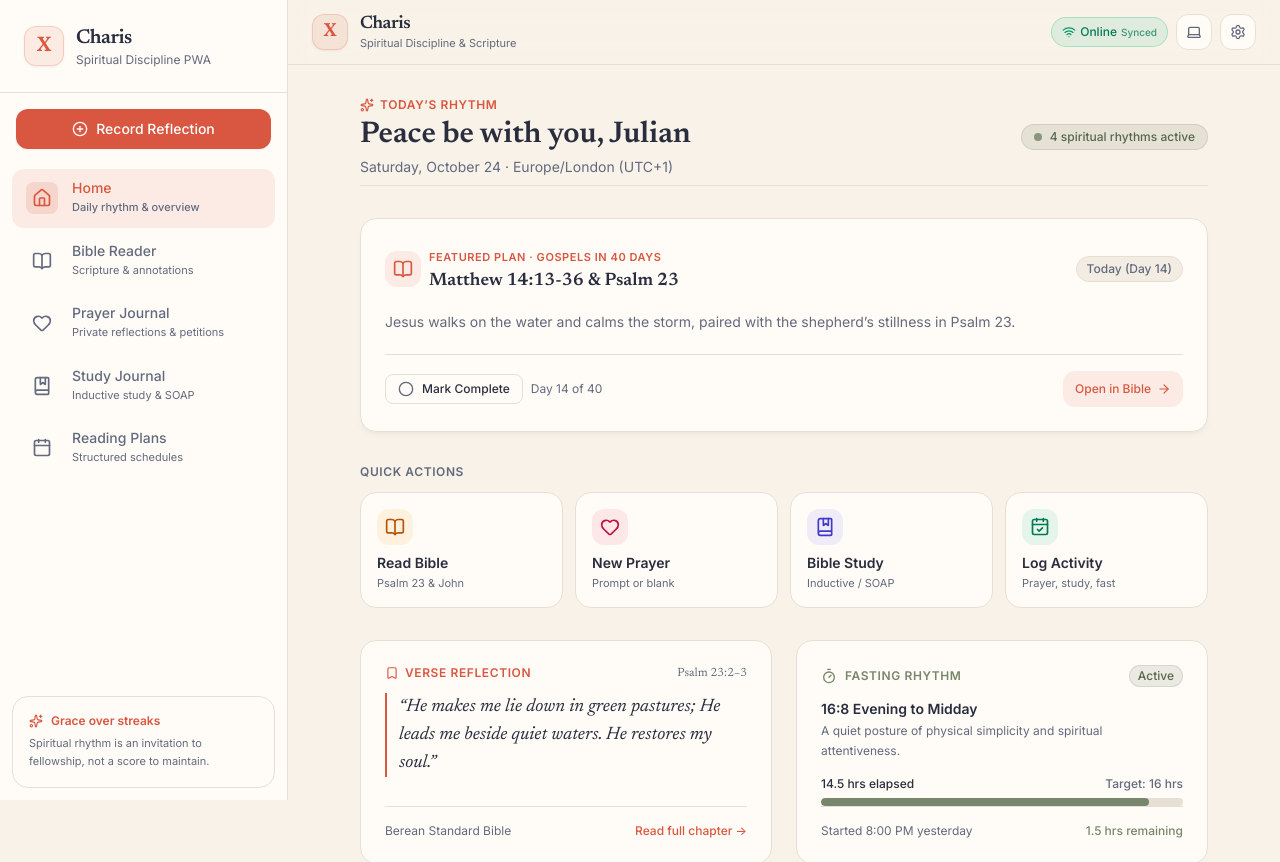
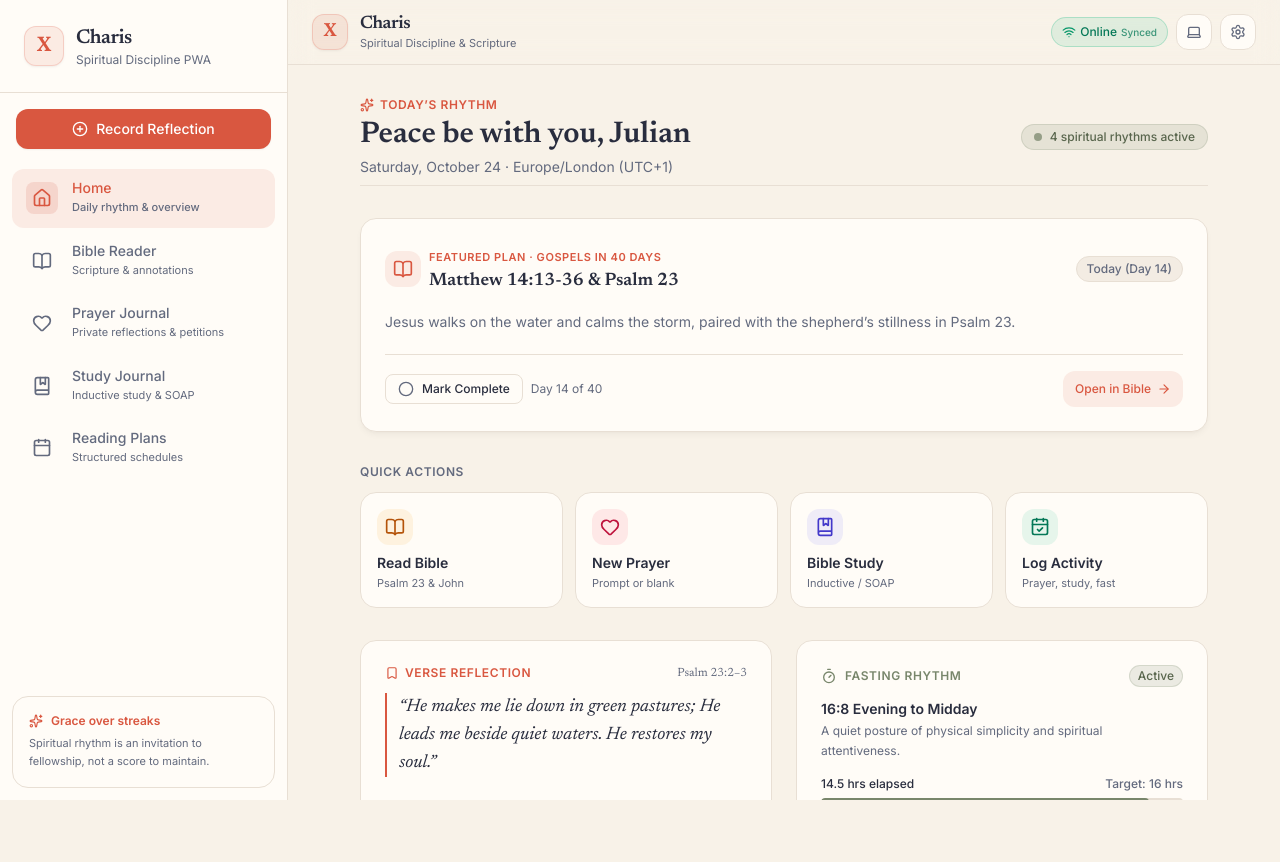
Before and after one commit to okikijesutech/Charis-Spiritual-App, a React (Vite) app: page / in a window 1280 px wide. Shown: the top 862 px of the page. After the commit the page ends 800 px from the top, so only its background shows below. Built offline with nearby package versions, Linux system fonts and the light colour scheme.

Commit message:
fix(layout): dock bottom nav in flex container and isolate content scroll to prevent nav disappearing

```diff
--- a/src/components/layout/AppShell.tsx
+++ b/src/components/layout/AppShell.tsx
@@ -24,7 +24,7 @@ export const AppShell: React.FC<AppShellProps> = ({
   children
 }) => {
   return (
-    <div className="min-h-screen min-h-[100dvh] flex bg-charis-bg text-charis-text transition-colors">
+    <div className="h-screen h-[100dvh] flex bg-charis-bg text-charis-text overflow-hidden transition-colors">
       {/* Desktop Navigation Rail */}
       <DesktopSidebar
         currentTab={currentTab}
@@ -32,8 +32,9 @@ export const AppShell: React.FC<AppShellProps> = ({
         onQuickAction={onQuickAction}
       />
 
-      {/* Main Content Area */}
-      <div className="flex-1 flex flex-col min-w-0">
+      {/* Main App Flex Column */}
+      <div className="flex-1 flex flex-col h-full min-w-0 overflow-hidden">
+        {/* Top Header - Always docked at top */}
         <Header
           currentTab={currentTab}
           onSelectTab={onSelectTab}
@@ -42,13 +43,14 @@ export const AppShell: React.FC<AppShellProps> = ({
           onOpenSettings={onOpenSettings}
         />
 
-        <main className="flex-1 overflow-y-auto pb-24 md:pb-12">
-          <div className="max-w-4xl mx-auto px-4 sm:px-6 py-6 sm:py-8">
+        {/* Scrollable Content Area - Isolated internal scroll */}
+        <main className="flex-1 overflow-y-auto overflow-x-hidden overscroll-contain">
+          <div className="max-w-4xl mx-auto px-3.5 sm:px-6 py-5 sm:py-8">
             {children}
           </div>
         </main>
 
-        {/* Mobile Bottom Navigation */}
+        {/* Mobile Bottom Navigation - Permanently docked at bottom of the app */}
         <BottomNavigation
           currentTab={currentTab}
           onSelectTab={onSelectTab}
--- a/src/components/layout/BottomNavigation.tsx
+++ b/src/components/layout/BottomNavigation.tsx
@@ -22,7 +22,7 @@ export const BottomNavigation: React.FC<BottomNavigationProps> = ({
   return (
     <nav
       aria-label="Mobile Navigation"
-      className="md:hidden fixed bottom-0 left-0 right-0 z-50 bg-charis-surface border-t border-charis-border pb-safe shadow-lg transition-colors"
+      className="md:hidden shrink-0 z-30 w-full bg-charis-surface border-t border-charis-border pb-safe shadow-lg transition-colors select-none"
     >
       <div className="grid grid-cols-5 h-16 items-center px-1">
         {tabs.map((tab) => {
--- a/src/components/layout/Header.tsx
+++ b/src/components/layout/Header.tsx
@@ -64,7 +64,7 @@ export const Header: React.FC<HeaderProps> = ({
 
   return (
     <>
-      <header className="sticky top-0 z-30 w-full bg-charis-surface/90 backdrop-blur-md border-b border-charis-border/70 transition-colors pt-safe">
+      <header className="sticky top-0 shrink-0 z-30 w-full bg-charis-surface/90 backdrop-blur-md border-b border-charis-border/70 transition-colors pt-safe">
         <div className="max-w-6xl mx-auto px-3 sm:px-6 h-16 flex items-center justify-between">
           {/* Mobile brand title & quick menu trigger */}
           <div className="flex items-center gap-2.5 sm:gap-3">
```
